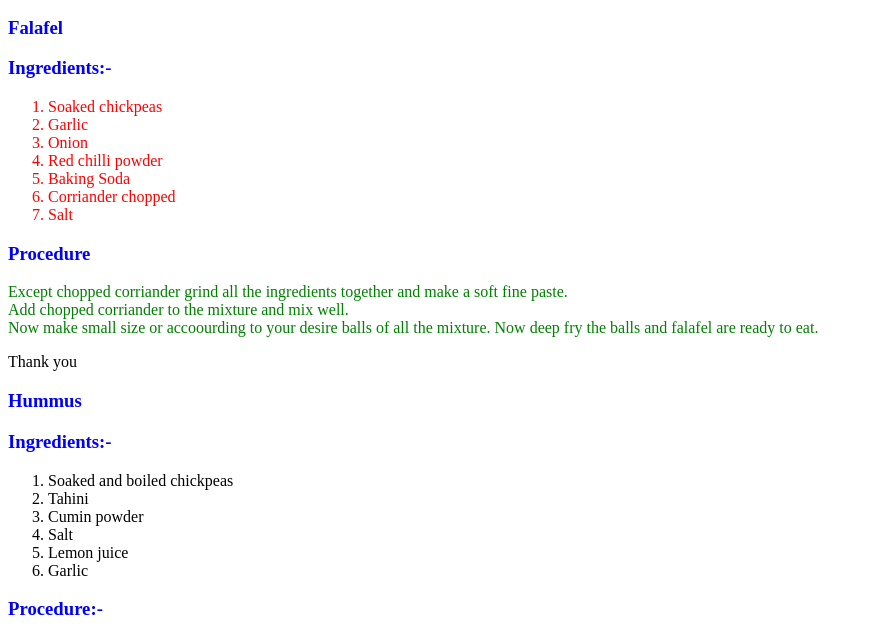
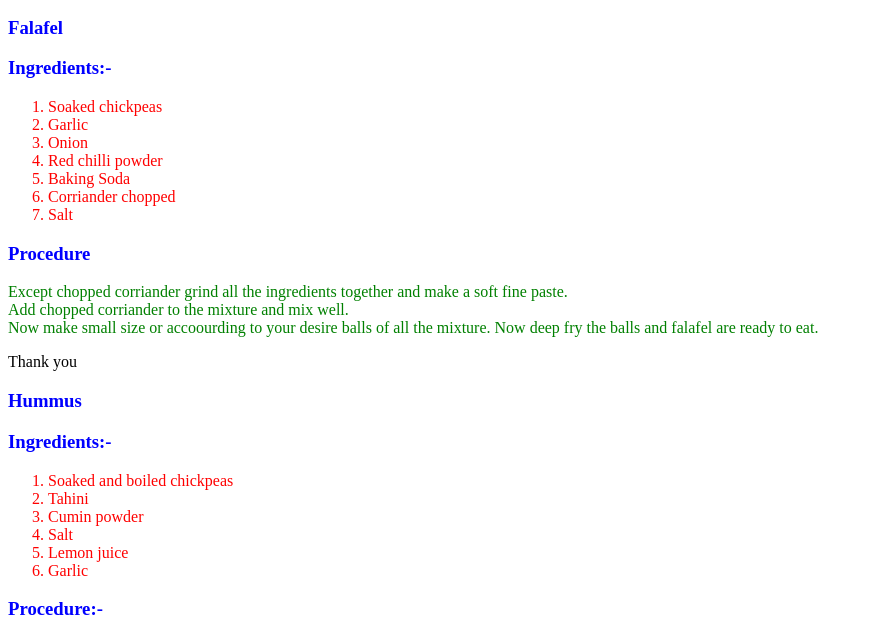
Before and after one commit to deepa5053/myassignments, a plain HTML site: page My Recipes/index.html in a window 1280 px wide. Shown: the part 118-754 px from the top of the page, without its empty margins (0-873 px from the left). Drawn offline with Linux system fonts and the light colour scheme.

Commit message:
Added style sheet at top element

```diff
--- a/My Recipes/index.html
+++ b/My Recipes/index.html
@@ -66,7 +66,7 @@
             <h3>Hummus </h3>
             <h3>Ingredients:- </h3>
             <p style="color: green;">
-                <ol>
+                <ol style="color: red;">
                     <li>Soaked and boiled chickpeas</li>
                     <li>Tahini</li>
                     <li>Cumin powder</li>
```
